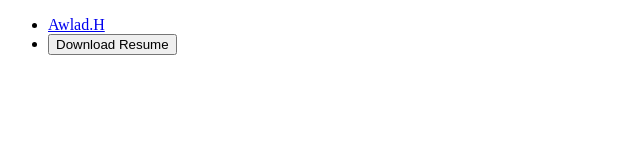
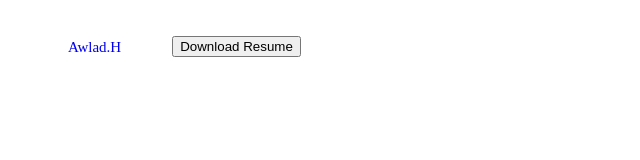
Before and after one commit to mdasifalijihat1/Assignment-1, a plain HTML site: page index.html in a window 1280 px wide. Shown: the whole page, without its empty margins (0-640 px from the left). Drawn offline with Linux system fonts and the light colour scheme.

Commit message:
first commit

```diff
--- a/index.html
+++ b/index.html
@@ -9,10 +9,11 @@
 <body>
     <header>
         <nav>
-            <ul>
+            <ul >
                 <li><a href="#">Awlad.H</a></li>
-                <li><a href="#"><button>Download Resume</button></a></li>
-            </ul>
+                <li ><a href="#"><button class="btn0">Download Resume</button></a></li>
+             </ul>
+
         </nav>
 
     </header>
--- a/style/style.css
+++ b/style/style.css
@@ -0,0 +1,23 @@
+
+
+/* nav style  */
+nav{
+    background-color: white;
+    padding: 10px;
+    margin: 10px;
+}
+ nav ul{
+        display: flex;
+        align-items: center;
+}
+nav ul li{
+        list-style: none;
+        margin-right: 51px;
+}
+ul li a{
+    text-decoration: none;
+    font-size: 15px;
+}
+.btn0{
+    float: right;
+}
```
